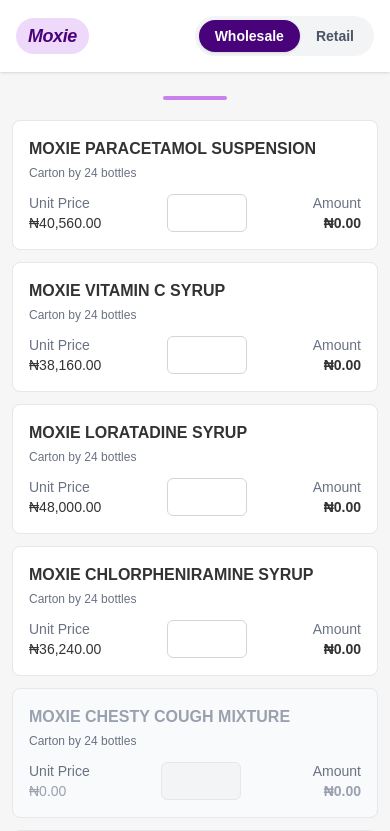
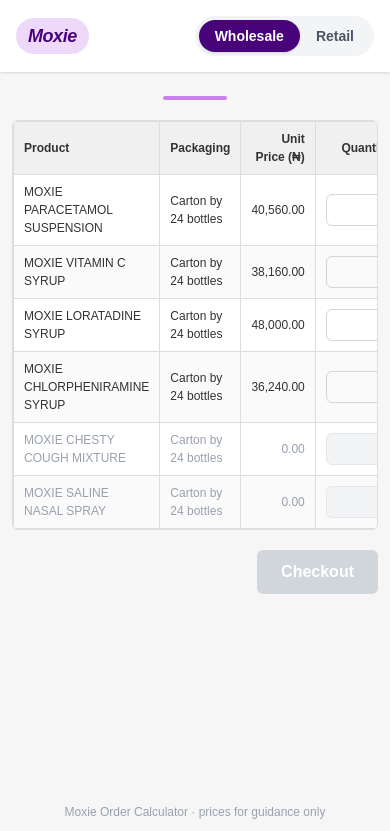
Before and after one commit to TettehSolomon/moxie-calc-app, a React (Vite) app: page / in a window 390 px wide. Shown: the top 831 px of the page. Built offline with nearby package versions, Linux system fonts and the light colour scheme.

Commit message:
updated the styling of the products table on mobile

```diff
--- a/src/Calculator.jsx
+++ b/src/Calculator.jsx
@@ -46,77 +46,54 @@
         </p>
       )}
 
-      {/* ---------- Products table (desktop) ---------- */}
-      <div className="hidden md:block overflow-x-auto rounded-lg border border-gray-200 bg-white">
-        <table className="w-full text-sm">
-          <thead>
-            <tr className="bg-gray-100 text-gray-700">
-              <th className="text-left font-bold px-4 py-3">Product</th>
-              <th className="text-left font-bold px-4 py-3">Packaging</th>
-              <th className="text-right font-bold px-4 py-3">Unit Price (₦)</th>
-              <th className="text-center font-bold px-4 py-3">Quantity</th>
-              <th className="text-right font-bold px-4 py-3">Amount (₦)</th>
+      {/* ---------- Products table ----------
+           Mirrors the live Moxie app: a single real table that scrolls
+           horizontally on small screens (NO card layout), sticky header,
+           1px #ddd cell borders, zebra striping, and purple row hover.
+           Scroll container matches the live `overflow:auto; max-height:60vh`. */}
+      <div
+        className="overflow-auto rounded-md"
+        style={{ maxHeight: '60vh', border: '1px solid #ddd' }}
+      >
+        <table
+          className="w-full text-[12px] sm:text-[13px] md:text-sm"
+          style={{ borderCollapse: 'collapse' }}
+        >
+          <thead className="sticky top-0 z-10">
+            <tr>
+              <th className="text-left font-bold" style={cellHead}>Product</th>
+              <th className="text-left font-bold" style={cellHead}>Packaging</th>
+              <th className="text-right font-bold" style={cellHead}>Unit Price (₦)</th>
+              <th className="text-center font-bold" style={cellHead}>Quantity</th>
+              <th className="text-right font-bold" style={cellHead}>Amount (₦)</th>
             </tr>
           </thead>
           <tbody>
-            {rows.map((r) => (
+            {rows.map((r, i) => (
               <tr
                 key={r.id}
-                className={
-                  'border-t border-gray-100 ' +
-                  (r.active ? 'hover:bg-moxie-accent/10' : 'bg-gray-50 text-gray-400')
-                }
+                className={r.active ? 'moxie-row' : 'text-gray-400'}
+                style={{ backgroundColor: i % 2 === 1 ? '#fafafa' : '#fff' }}
               >
-                <td className="px-4 py-3">{r.name}</td>
-                <td className="px-4 py-3">{mode.packaging}</td>
-                <td className="px-4 py-3 text-right tabular-nums">
+                <td style={cell}>{r.name}</td>
+                <td style={cell}>{mode.packaging}</td>
+                <td className="tabular-nums" style={{ ...cell, textAlign: 'right' }}>
                   {naira(r.price).replace('₦', '')}
                 </td>
-                <td className="px-4 py-3 text-center">
+                <td style={{ ...cell, textAlign: 'center' }}>
                   <QtyInput
                     value={quantities[r.id] ?? ''}
                     disabled={!r.active}
                     onChange={(v) => setQty(r.id, v)}
                   />
                 </td>
-                <td className="px-4 py-3 text-right tabular-nums">{naira(r.amount)}</td>
+                <td className="tabular-nums" style={{ ...cell, textAlign: 'right' }}>
+                  {naira(r.amount)}
+                </td>
               </tr>
             ))}
           </tbody>
         </table>
-      </div>
-
-      {/* ---------- Products cards (mobile) ---------- */}
-      <div className="md:hidden space-y-3">
-        {rows.map((r) => (
-          <div
-            key={r.id}
-            className={
-              'rounded-lg border p-4 ' +
-              (r.active
-                ? 'border-gray-200 bg-white'
-                : 'border-gray-200 bg-gray-50 text-gray-400')
-            }
-          >
-            <div className="font-semibold mb-1">{r.name}</div>
-            <div className="text-xs text-gray-500 mb-3">{mode.packaging}</div>
-            <div className="flex items-center justify-between gap-3">
-              <div className="text-sm">
-                <div className="text-gray-500">Unit Price</div>
-                <div className="font-medium tabular-nums">{naira(r.price)}</div>
-              </div>
-              <QtyInput
-                value={quantities[r.id] ?? ''}
-                disabled={!r.active}
-                onChange={(v) => setQty(r.id, v)}
-              />
-              <div className="text-sm text-right">
-                <div className="text-gray-500">Amount</div>
-                <div className="font-semibold tabular-nums">{naira(r.amount)}</div>
-              </div>
-            </div>
-          </div>
-        ))}
       </div>
 
       {/* ---------- Order summary + promo (matches #ordersummary / #promoline) ---------- */}
@@ -164,6 +141,12 @@
   )
 }
 
+/* Cell styles that mirror the live app's table
+   (1px #ddd borders, 8px 10px padding). Kept as inline styles so the exact
+   look survives regardless of Tailwind resets. */
+const cell = { border: '1px solid #ddd', padding: '8px 10px', verticalAlign: 'middle' }
+const cellHead = { ...cell, backgroundColor: '#f0f0f0' }
+
 /* Reusable quantity input */
 function QtyInput({ value, disabled, onChange }) {
   return (
--- a/src/index.css
+++ b/src/index.css
@@ -18,6 +18,12 @@
   color: #333;
 }
 
+/* Purple row hover, mirroring the live Moxie table (#f5eaff) */
+.moxie-row:hover {
+  background-color: #f5eaff !important;
+  transition: background-color 0.2s ease-in-out;
+}
+
 /* Hide number-input spinners for a cleaner look */
 input[type="number"]::-webkit-outer-spin-button,
 input[type="number"]::-webkit-inner-spin-button {
```
Also changed, not shown: 5 other files (tests, documents, lock files or other folders).
